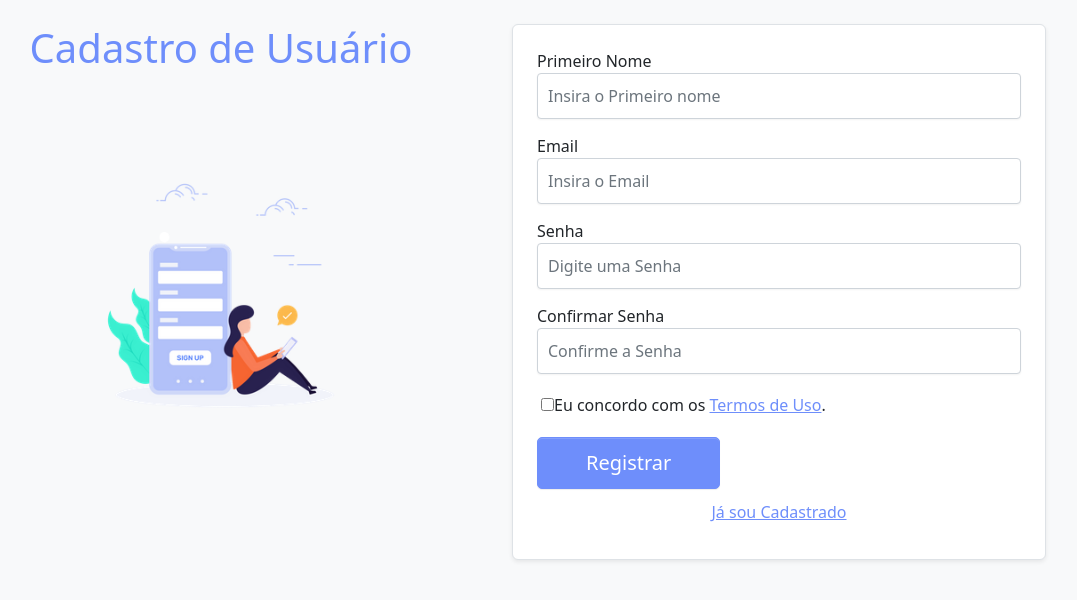
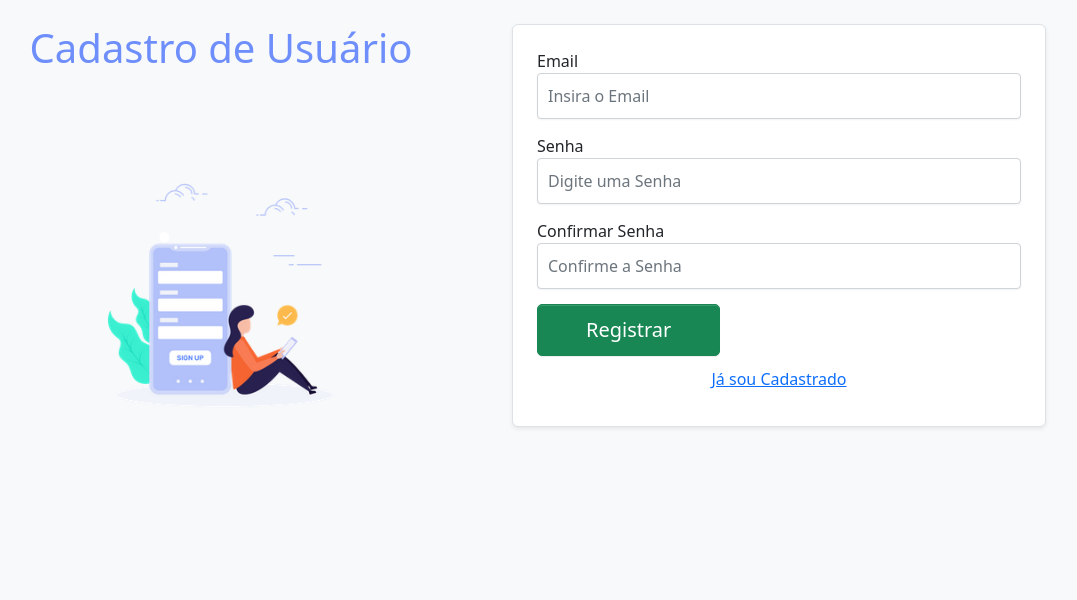
Before and after one commit to Hanter-byte/freela-hand-front, an Angular app: page /user/register in a window 1280 px wide. Shown: the top 600 px of the page, without its empty margins (140-1217 px from the left). Built offline with nearby package versions, Linux system fonts and the light colour scheme.

Commit message:
add login

```diff
--- a/src/app/components/servicos/servico-lista/servico-lista.component.html
+++ b/src/app/components/servicos/servico-lista/servico-lista.component.html
@@ -7,8 +7,8 @@
     </div>
     <div>
       <a href="#" class="d-flex btn btn-outline-primary" routerLink="/servicos/detalhe">
-        <i class="fa fa-plus-circle mt-1 my-1"></i>
-        <b class="ml-1 d-none d-sm-block">Novo</b>
+        <i class="fa fa-plus-circle mt-1 my-1 me-1"></i>
+        <b class="d-none d-sm-block">Novo</b>
       </a>
     </div>
   </div>
@@ -20,7 +20,6 @@
         <th>Nome</th>
         <th class="d-none d-sm-table-cell">Descrição</th>
         <th>Preço</th>
-        <!-- <th>Data</th> -->
         <th>Opções</th>
       </tr>
     </thead>
@@ -30,7 +29,6 @@
         <td>{{ servico.name }}</td>
         <td class="d-none d-sm-table-cell">{{ servico.description }}</td>
         <td>{{ servico.price | currency:'BRL' }} </td>
-        <!-- <td>{{servico.dateTime | DateTimeFormatPipe}}</td> -->
         <td>
           <button tooltip="Excluir" class="btn btn-danger small" (click)="openModal($event, template, servico.id)">
             <i class="fa fa-trash"></i>
--- a/src/app/components/servicos/servico-lista/servico-lista.component.ts
+++ b/src/app/components/servicos/servico-lista/servico-lista.component.ts
@@ -38,8 +38,10 @@ export class ServicoListaComponent {
   public filtrarServicos(filtrarPor: string): any {
     filtrarPor = filtrarPor.toLocaleLowerCase();
     return this.servicos.filter(
-      (servico: { name: string }) =>
-        servico.name.toLocaleLowerCase().indexOf(filtrarPor) !== -1
+      (servico: { name: string; description: string; price: number }) =>
+        servico.name.toLocaleLowerCase().indexOf(filtrarPor) !== -1 ||
+        servico.description.toLocaleLowerCase().indexOf(filtrarPor) !== -1 ||
+        servico.price.toString().indexOf(filtrarPor) !== -1
     );
   }
 
--- a/src/app/components/user/register/register.component.html
+++ b/src/app/components/user/register/register.component.html
@@ -12,10 +12,6 @@
       <div class="pb-2 d-block d-md-none text-center">
         <h3 class="border-bottom pb-2">Cadastro de Usuário</h3>
       </div>
-      <div class="form-row">
-        <label for="primeiroNome">Primeiro Nome</label>
-        <input type="text" class="form-control" id="primeiroNome" placeholder="Insira o Primeiro nome" required />
-      </div>
       <div class="form-group">
         <label for="email">Email</label>
         <input type="email" class="form-control" id="email" placeholder="Insira o Email" required />
@@ -25,13 +21,6 @@
         <input type="password" class="form-control" id="senha" placeholder="Digite uma Senha" required />
         <label for="confirmarSenha">Confirmar Senha</label>
         <input type="password" class="form-control" id="confirmarSenha" placeholder="Confirme a Senha" required />
-      </div>
-      <div class="form-row p-1 mb-3">
-        <div class="custom-control custom-checkbox">
-          <input type="checkbox" class="custom-control-input" id="customCheck1" required>
-          <label class="custom-control-label" for="customCheck1">Eu concordo com os <a href="#">Termos de
-              Uso</a>.</label>
-        </div>
       </div>
       <div class="form-row">
         <div class="form-group col-12">
--- a/src/app/components/user/register/register.component.scss
+++ b/src/app/components/user/register/register.component.scss
@@ -23,24 +23,6 @@
   padding: 10px 20px;
 }
 
-.btn-success {
-  background-color: #6e8efb;
-  border-color: #6e8efb;
-}
-
-.btn-success:hover {
-  background-color: #5a7de0;
-  border-color: #5a7de0;
-}
-
-.btn-link {
-  color: #6e8efb;
-}
-
-.btn-link:hover {
-  color: #5a7de0;
-}
-
 .custom-control-label a {
   color: #6e8efb;
 }
--- /dev/null
+++ b/src/app/models/identity/User.ts
@@ -0,0 +1,6 @@
+export class User {
+  email!: string;
+  password!: string;
+  token!: string;
+  expiration!: Date;
+}
--- a/src/app/services/servicos.service.ts.service.ts
+++ b/src/app/services/servicos.service.ts.service.ts
@@ -1,13 +1,14 @@
 import { HttpClient } from '@angular/common/http';
 import { Injectable } from '@angular/core';
 import { Observable } from 'rxjs';
-import { Servico } from '../models/Servico';
+import { environment } from '@env/environment';
+import { Servico } from '@app/models/Servico';
 
 @Injectable({
   providedIn: 'root',
 })
 export class ServicosServiceTsService {
-  baseUrl = 'https://localhost:44317/api/Service';
+  baseUrl = environment.apiURL + 'api/service';
   constructor(private http: HttpClient) {}
 
   public getServicos(): Observable<Servico[]> {
@@ -23,7 +24,7 @@ export class ServicosServiceTsService {
   }
 
   public putServico(id: number, servico: Servico): Observable<Servico> {
-    return this.http.put<Servico>(`${this.baseUrl}/${servico.id}`, servico);
+    return this.http.put<Servico>(`${this.baseUrl}/${id}`, servico);
   }
 
   public deleteServico(id: number): Observable<any> {
--- /dev/null
+++ b/src/environments/environment.prod.ts
@@ -0,0 +1,4 @@
+export const environment = {
+  production: true,
+  apiURL: 'http://147.79.111.154:3000/',
+};
--- /dev/null
+++ b/src/environments/environment.ts
@@ -0,0 +1,4 @@
+export const environment = {
+  production: false,
+  apiURL: 'https://localhost:44317/',
+};
```
Also changed, not shown: src/app/services/account.service.ts (+19 -13 lines).
